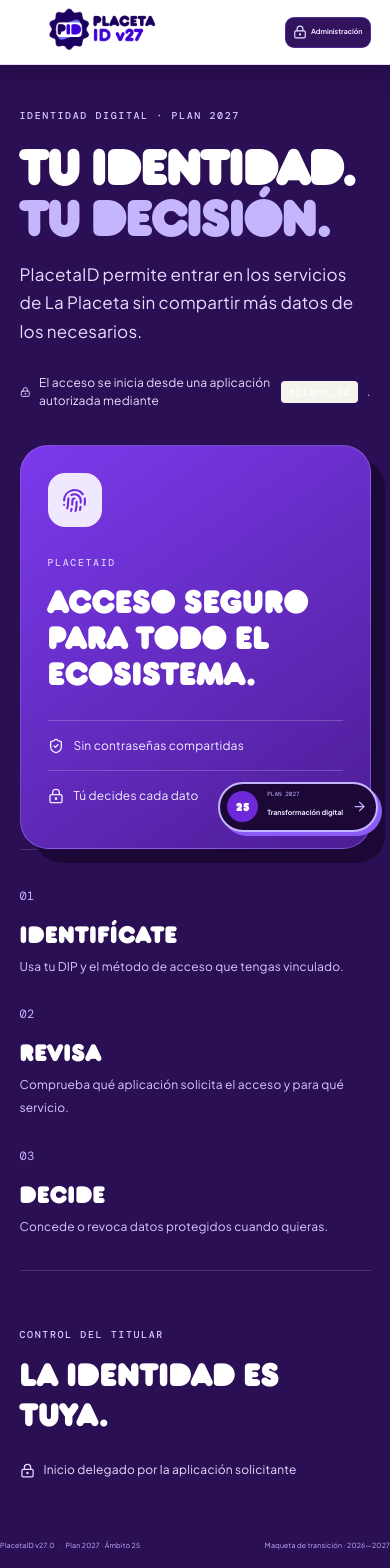
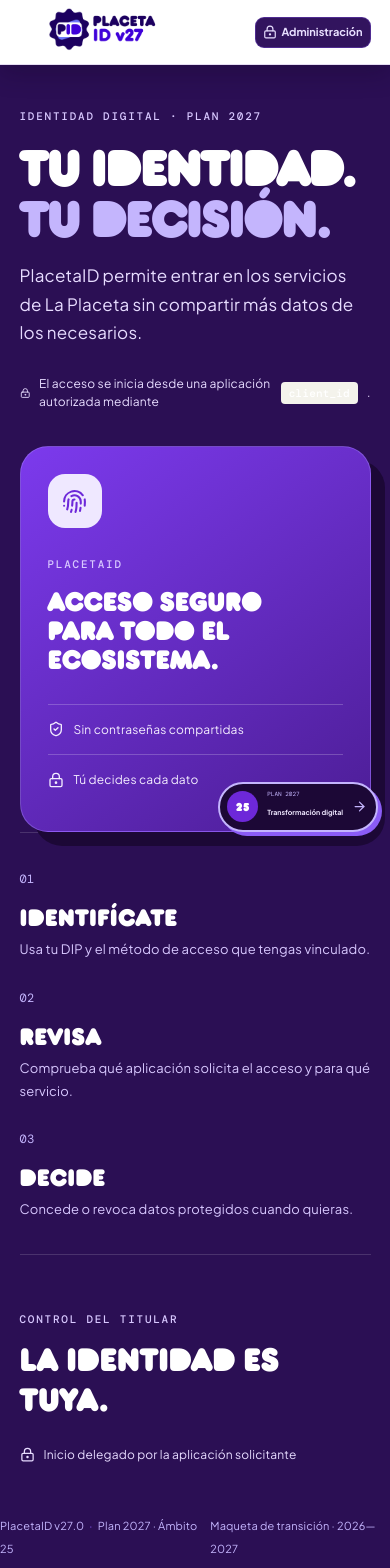
Before and after one commit to gdelaplaceta/placetaid-web-2027, a React (Vite) app: page / in a window 390 px wide. Shown: the top 1568 px of the page. Built offline with nearby package versions, Linux system fonts and the light colour scheme.

Commit message:
fix: retry admin login and improve text readability

```diff
--- a/src/App.tsx
+++ b/src/App.tsx
@@ -312,7 +312,7 @@ function App() {
       setAdminSyncing(false)
     }
     void loadAdminCatalog().catch(() => { setAdminSyncing(false); showToast('API de Administración no disponible') })
-  }, [view])
+  }, [view, adminToken])
 
   const selected = integrations.find((item) => item.id === selectedId) ?? integrations[0]
   const visibleIntegrations = useMemo(() => integrations.filter((item) => {
--- a/src/identity.css
+++ b/src/identity.css
@@ -261,6 +261,23 @@ button { min-height: 38px; }
   .admin-entry { font-size: 9px; padding-inline: 6px; }
   .public-home-features { gap: 16px; }
   .public-home-card h2 { font-size: 28px; }
+}
+
+/* Legibilidad mínima: ningún texto funcional debe quedar en tamaño de etiqueta. */
+.public-shell p, .public-shell small, .public-shell label, .public-shell button { font-size: max(12px, 0.78rem); }
+.public-shell .public-kicker, .public-shell .eyebrow { font-size: 11px; }
+.public-shell .gateway-step-heading h2, .public-shell .gateway-policy-panel h2 { font-size: clamp(18px, 2vw, 24px); }
+.public-shell .gateway-step-heading p, .public-shell .gateway-policy-panel p { font-size: 13px; }
+.public-shell .legal-document-links strong, .public-shell .legal-document-links small { font-size: 12px; }
+.public-shell .legal-accept-option { font-size: 12px; }
+.public-shell .legal-version-note { font-size: 10px; }
+.public-shell .gateway-privacy-footer, .public-shell .public-footer { font-size: 11px; }
+.public-shell .public-home-features p { font-size: 13px; }
+.public-shell .public-home-card h2 { font-size: clamp(28px, 4vw, 40px); }
+@media (max-width: 640px) {
+  .public-shell p, .public-shell small, .public-shell label, .public-shell button { font-size: 12px; }
+  .public-shell .gateway-step-heading p, .public-shell .gateway-policy-panel p { font-size: 12px; }
+  .public-shell .admin-entry, .public-shell .public-action { font-size: 11px; }
 }
 
 /* Plan 2027 public landing and centered gateway polish */
```
